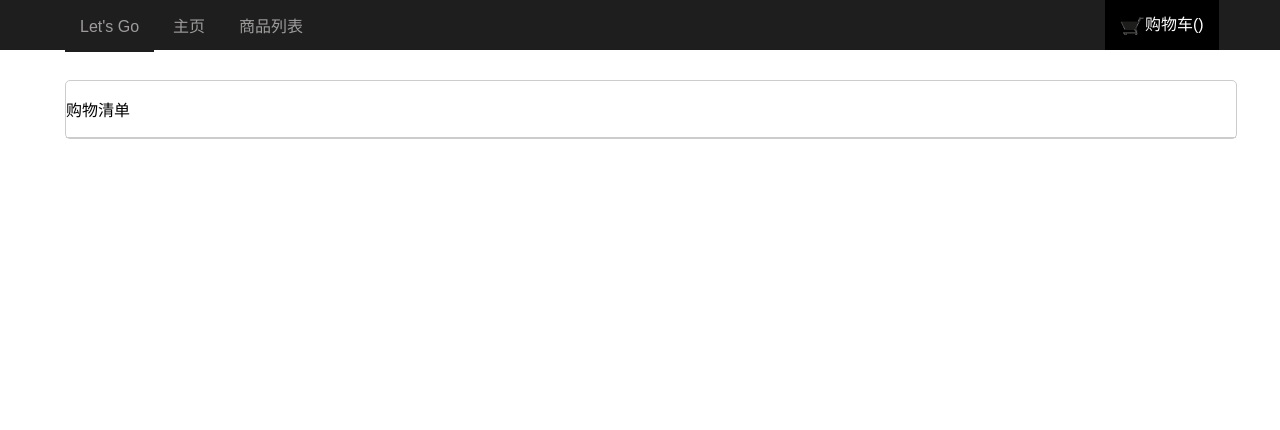
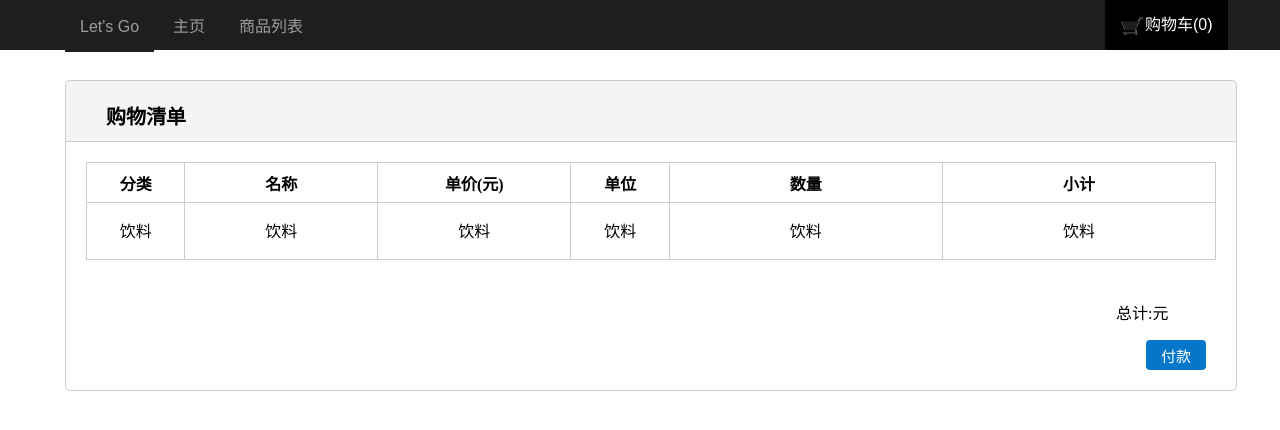
Before and after one commit to yhci2y93/pos, a plain HTML site: page shopping_cart.html in a window 1280 px wide. Drawn offline with Linux system fonts and the light colour scheme.

Commit message:
做出了shopping_cart的框架,其他的进行了相应的修改

```diff
--- a/css/goods_list.css
+++ b/css/goods_list.css
@@ -32,9 +32,6 @@ body {
     height:25px;
     width: 25px;
     vertical-align: middle;/*图片垂直居中*/
-}
-#shopping_cart_num{
-    display: inline;/*div并列*/
 }
 .main{
     border-radius:5px;
--- a/css/index.css
+++ b/css/index.css
@@ -61,6 +61,3 @@ body {
     height:50px;
     border:0;
 }
-#shopping_cart_num{
-    display: inline;/*div并列*/
-}
--- a/css/shopping_cart.css
+++ b/css/shopping_cart.css
@@ -32,7 +32,7 @@ body {
     width: 25px;
     vertical-align: middle;/*图片垂直居中*/
 }
-#shopping_cart{
+#shopping_cart_num{
     display: inline;/*div并列*/
 }
 .main{
@@ -43,9 +43,65 @@ body {
     margin: 30px 65px;
     border-width: 1px;
 }
+.title_style{
+    background-color: rgba(204, 204, 204, 0.22);
+    height:60px;
+
+}
+.title{
+    font-size: 20px;
+    margin-top: 0;
+    margin-bottom: 0;
+    height:50%;
+    padding-top: 20px;
+    padding-left: 40px;
+    font-weight: 700;
+}
 .title_bottom{
     border-style: solid none none none;
     border-color: #cccccc;
     width:1170px;
     border-width: 1px;
 }
+table {
+    border-collapse:collapse;/*表格合并成单一表格*/
+    margin: 20px 20px 40px 20px;
+}
+table,th, td {
+    border: 1px solid #cccccc;
+}
+.attribute_height{/*属性*/
+    height:40px;
+}
+.table_th_classify_and_unit{
+    width:100px;
+}
+.table_th_name_and_price{
+    width:200px;
+}
+.table_th_number_and_subtotal{
+    width:285px;
+}
+td{
+    height:40px;
+    text-align: center;
+    vertical-align: top;
+    padding-top: 15px;
+}
+.total_style{
+    margin-left: 1050px;
+}
+/*#total{*/
+    /*display: inline;/!*div并列*!/*/
+/*}*/
+.pay_button{
+    background-color:#0477CA;
+    color:	#FFFFFF;
+    border-radius: 4px;
+    font-size:15px;
+    width:60px;
+    height:30px;
+    border:0;
+    margin-left: 1080px;
+    margin-bottom: 20px;
+}
--- a/js/goods_list.js
+++ b/js/goods_list.js
@@ -6,6 +6,7 @@ $(document).ready(function(){
     get_goods_list_jump_function();
     add_rows();
 })
+
 function check_shopping_cart_null(){
     if (localStorage.getItem("num") == null) { localStorage.setItem("num", 0);}//判断开始是否有数.
     var number = localStorage.getItem("num");
--- a/js/shopping_cart.js
+++ b/js/shopping_cart.js
@@ -1,3 +1,33 @@
 /**
  * Created by lenovo on 16-7-11.
  */
+$(document).ready(function(){
+    check_shopping_cart_null();
+    get_goods_list_jump_function();
+})
+
+function check_shopping_cart_null(){
+    if (localStorage.getItem("num") == null) { localStorage.setItem("num", 0);}//判断开始是否有数.
+    var number = localStorage.getItem("num");
+    $("#shopping_cart_num").text(number);
+}
+
+function shopping_cart_count(){
+    var replace = $("#shopping_cart_num").text();
+    replace = parseInt(replace) + 1;
+    localStorage.setItem("num", replace);
+    $("#shopping_cart_num").text(replace);
+}
+
+function get_goods_list_jump_function() {
+    add_button_event("lets_label","goods_list.html");
+    add_button_event("index","index.html");
+    add_button_event("goods_list","goods_list.html")
+}
+
+function add_button_event(id_name,file_name)
+{
+    $("button#"+id_name+"").click(function(){
+        window.location.href = file_name;
+    });
+}
--- a/shopping_cart.html
+++ b/shopping_cart.html
@@ -15,16 +15,35 @@
         <button class="button" id="goods_list">商品列表</button>
     </div>
     <div class="shopping_cart_label">
-        <button class="button index_label_color" onclick="{location.href='shopping_cart.html'}"><img src="99.png" class="img" />购物车(<div id="shopping_cart"></div>)</button>
+        <button class="button index_label_color"><img src="99.png" class="img" />购物车(<div id="shopping_cart_num"></div>)</button>
     </div>
 </div>
 <div class="main">
-    <div >
-        <p >购物清单</p>
+    <div class="title_style">
+        <p class="title">购物清单</p>
     </div>
     <div class="title_bottom">
-
-    </div>
+        <table>
+            <tr class="attribute_height">
+                <th class="table_th_classify_and_unit">分类</th>
+                <th class="table_th_name_and_price">名称</th>
+                <th class="table_th_name_and_price">单价(元)</th>
+                <th class="table_th_classify_and_unit">单位</th>
+                <th class="table_th_number_and_subtotal">数量</th>
+                <th class="table_th_number_and_subtotal">小计</th>
+            </tr>
+            <tr>
+                <td>饮料</td>
+                <td>饮料</td>
+                <td>饮料</td>
+                <td>饮料</td>
+                <td>饮料</td>
+                <td>饮料</td>
+            </tr>
+        </table>
+        </div>
+    <p class="total_style">总计:<span id="total"></span>元</p>
+    <button class="pay_button">付款</button>
 </div>
 </body>
 </html>
```
Also changed, not shown: goods_list.html (+1 -1 lines), index.html (+1 -1 lines).
